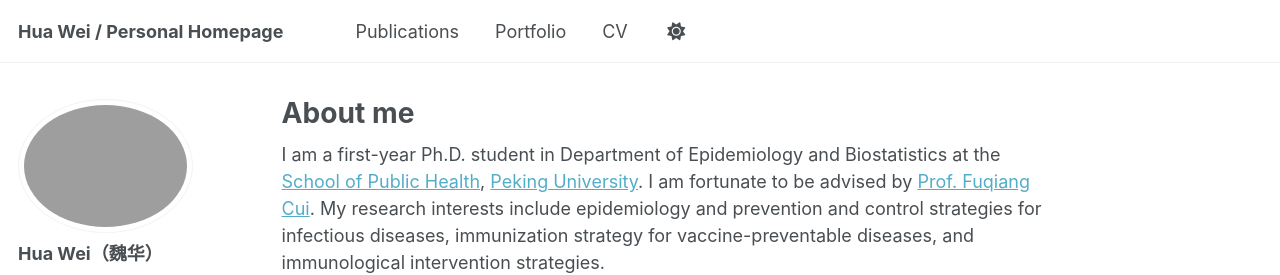
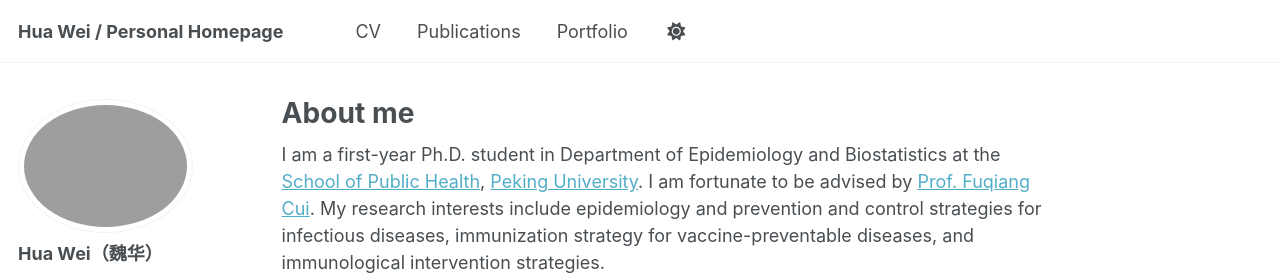
Before and after one commit to WeiHua363/WeiHua363.github.io, a Jekyll site: the page built from _pages/about.md, in a window 1280 px wide. Shown: the top 275 px of the page. Built offline with Jekyll 4.4.1, drawn with Linux system fonts in a browser that asks for light colours; some web fonts are replaced; a script that is not in the unit is left out.

```diff
--- a/_data/navigation.yml
+++ b/_data/navigation.yml
@@ -8,14 +8,14 @@
 #      Markdown formatted page while the second is generated using JSON.
 
 main:
+  - title: "CV"
+    url: /cv-json/
+    weight: 10
+
   - title: "Publications"
     url: /publications/
-    weight: 10
+    weight: 20
 
   - title: "Portfolio"
     url: /portfolio/
-    weight: 20
-
-  - title: "CV"
-    url: /cv-json/
     weight: 30
```
